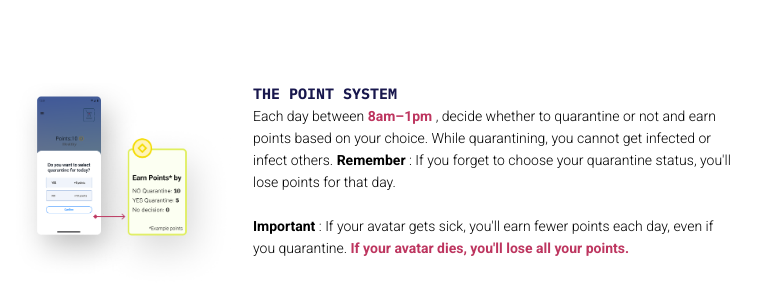
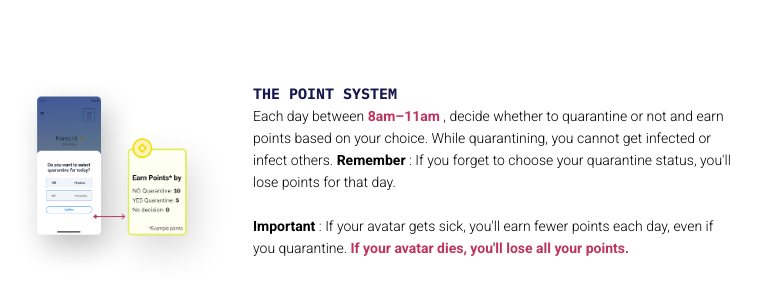
Before and after one commit to colabobio/epidemica-website, a Jekyll site: the page epigames/rm001/manual/index.html, which Jekyll copies as it is, in a window 1280 px wide. Shown: the part 1076-1376 px from the top of the page, without its empty margins (269-1033 px from the left). Built offline with Jekyll 4.4.1, drawn with Linux system fonts in a browser that asks for light colours; some web fonts are replaced.

Commit message:
corrected time of quarantine decision period

```diff
--- a/epigames/rm001/manual/index.html
+++ b/epigames/rm001/manual/index.html
@@ -139,10 +139,10 @@
         				</div>
         				<div class="frame-wrapper">
           					<div class="container">
-            						<b class="the-point-system">thE Point system</b>
+            						<b class="the-point-system">The Point System</b>
             						<div class="each-day-between-container">
               							<span class="of-the">Each day between </span>
-              							<b class="am1pm">8am–1pm</b>
+              							<b class="am1pm">8am–11am</b>
               							<span>
                 								<span class="of-the">, decide whether to quarantine or not and earn points based on your choice. While quarantining, you cannot get infected or infect others.</span>
                 								<span class="download-the-latest"> </span>
```
